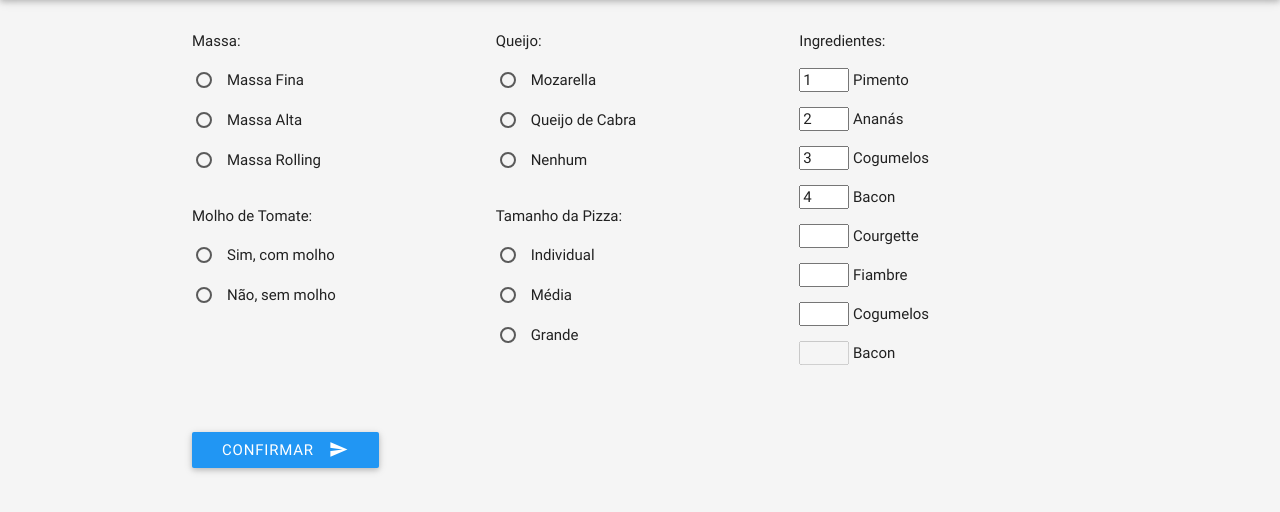
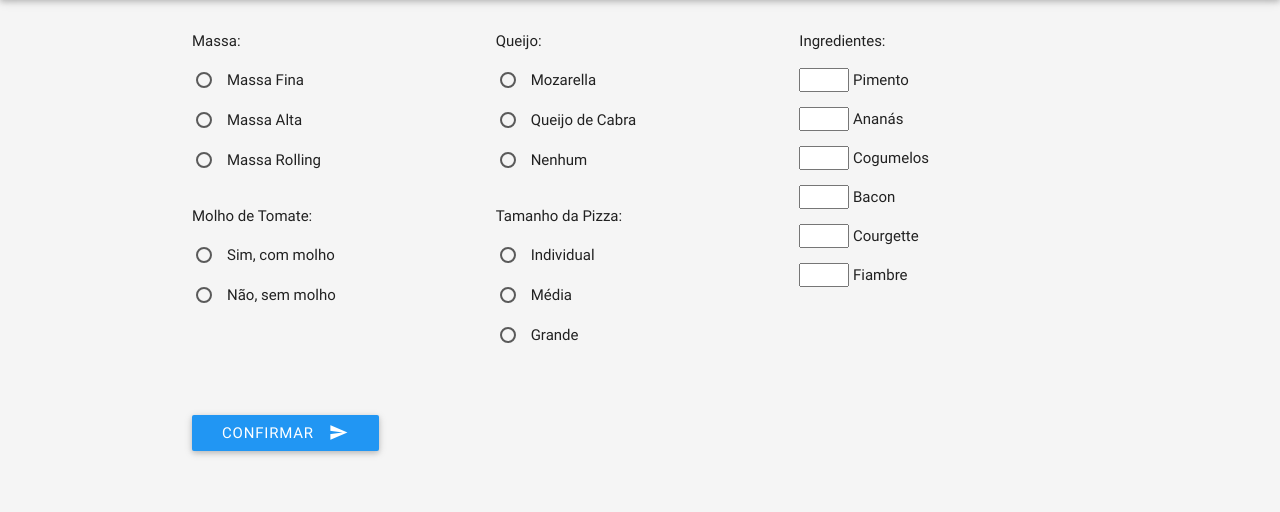
Before and after one commit to sofiafrocha/pizza-factory, a PHP site: page /encomendaPizza.html in a window 1280 px wide. Shown: the part 64-576 px from the top of the page. Run offline with PHP 8.4, Linux system fonts and the light colour scheme; some libraries are stand-ins or nearby versions; some web fonts are replaced.

Commit message:
eu já nem sei o que é que ando para aqui a fazer mas mexi nos ingredientes

```diff
--- a/encomendaPizza.html
+++ b/encomendaPizza.html
@@ -103,36 +103,28 @@
             <div class="col s6 m4 l4">
             <label>Ingredientes:</label>
                 <p>
-                <input type="number" id="ingrediente1" name="ingrediente" value="1" max="3" min="0"/>
+                <input type="number" id="ingrediente1" name="ingrediente1" max="3" min="0"/>
                 <label for="ingrediente1"> Pimento </label>
                 </p>
                 <p>
-                <input type="number" id="ingrediente2" name="ingrediente" value="2" max="3" min="0"/>
+                <input type="number" id="ingrediente2" name="ingrediente2" max="3" min="0"/>
                 <label for="ingrediente2"> Ananás </label>
                 </p>
                 <p>
-                <input type="number" id="ingrediente3" name="ingrediente" value="3" max="3" min="0"/>
+                <input type="number" id="ingrediente3" name="ingrediente3" max="3" min="0"/>
                 <label for="ingrediente3"> Cogumelos </label>
                 </p>
                 <p>
-                <input type="number" id="ingrediente4" name="ingrediente" value="4" max="3" min="0"/>
+                <input type="number" id="ingrediente4" name="ingrediente4" max="3" min="0"/>
                 <label for="ingrediente4"> Bacon </label>
                 </p>
                 <p>
-                <input type="number" id="ingrediente5" max="3" min="0"/>
+                <input type="number" id="ingrediente5" name="ingrediente5" max="3" min="0"/>
                 <label for="ingrediente5"> Courgette </label>
                 </p>
                 <p>
-                <input type="number" id="ingrediente6" max="3" min="0"/>
+                <input type="number" id="ingrediente6" name="ingrediente6" max="3" min="0"/>
                 <label for="ingrediente6"> Fiambre </label>
-                </p>
-                <p>
-                <input type="number" id="ingrediente7" max="3" min="0"/>
-                <label for="ingrediente7"> Cogumelos </label>
-                </p>
-                <p>
-                <input type="number" id="ingrediente8" max="3" min="0" disabled="disabled"/>
-                <label for="ingrediente8"> Bacon </label>
                 </p>
             </div>
          </div>
--- a/index.php
+++ b/index.php
@@ -58,7 +58,7 @@
 					<a href="#!" class="collection-item"><?php echo $_SESSION['name'] ?></a>
 					<a href="#!" class="collection-item"><?php echo $_SESSION['username'] ?></a>
 					<a href="#!" class="collection-item"><?php echo $_SESSION['logged_in'] ?></a>
-                    <a href="#!" class="collection-item"><?php echo $preco_enc ?></a>
+                    <a href="#!" class="collection-item"><?php echo $_SESSION['preco'] ?></a>
 			</div>
 
 		</div>
--- a/login.php
+++ b/login.php
@@ -38,6 +38,8 @@
       // $_SESSION['id_enc'] = '';
 
          $preco_enc = 0;
+          $_SESSION['preco'] = $preco_enc;
+          echo "preço encomenda:".$preco_enc;
 
          echo "session user " . $_SESSION['user_id'] . "<br>";
          echo "sql user " . $row['ID_CLIENTE'] . "<br>";
```
Also changed, not shown: done.php (+10 -0 lines), php/inserirpizza.php (+23 -3 lines).
